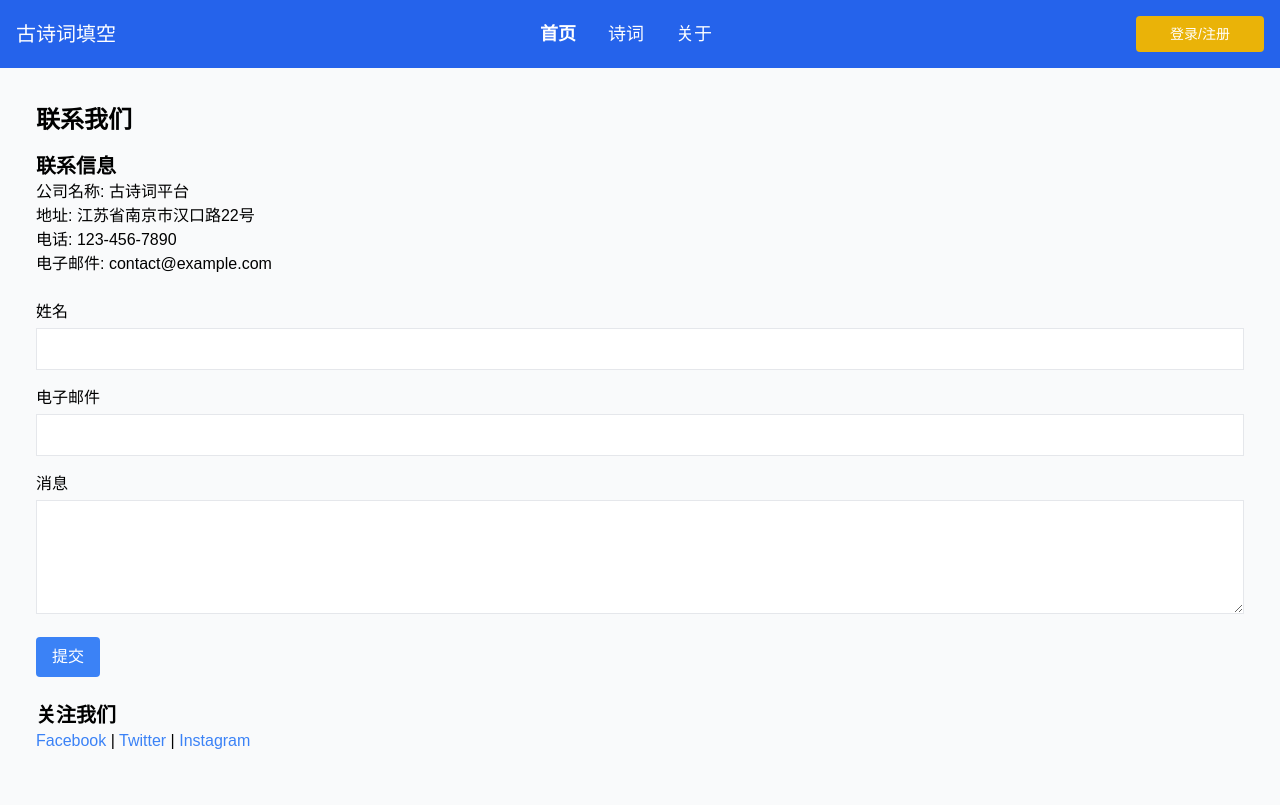
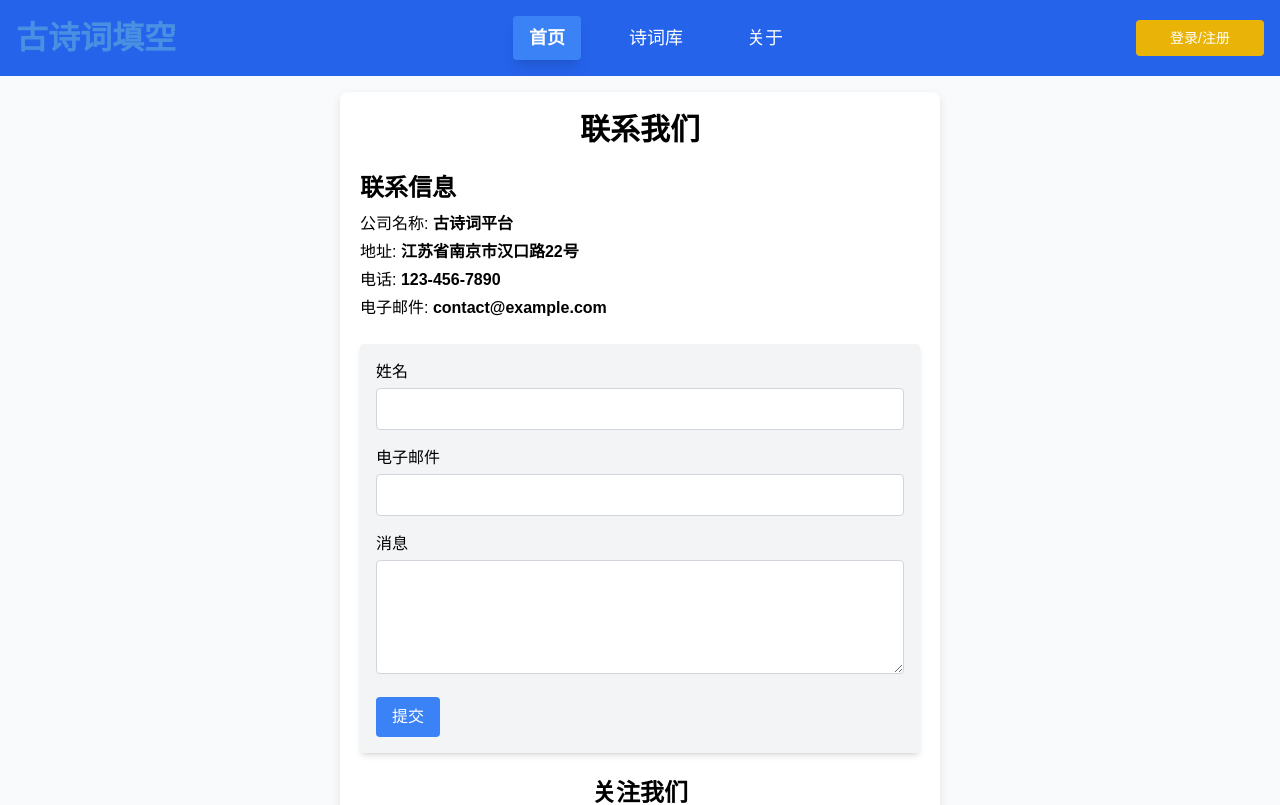
Before and after one commit to oclcph/HCI, a Vue app in the folder frontend/: page /about in a window 1280 px wide. Shown: the top 805 px of the page. Built offline with nearby package versions, Linux system fonts and the light colour scheme.

Commit message:
update header

```diff
--- a/frontend/src/components/Header.vue
+++ b/frontend/src/components/Header.vue
@@ -1,7 +1,8 @@
 <script lang="ts">
-import {defineComponent, onMounted, ref} from 'vue';
+import {defineComponent, onMounted, ref, onBeforeUnmount } from 'vue';
 import { useUserStore } from '../store/userStore';
 import {getUser} from "../api/user";
+import {useRouter} from "vue-router";
 
 export default defineComponent({
   setup() {
@@ -9,10 +10,25 @@ export default defineComponent({
     const isLoggedIn = ref(false); // 创建响应式状态
     const currentPage = ref('home');
     const showDropdown = ref(false);
+    const dropdownMenu = ref<HTMLDivElement | null>(null);
+
+    const closeDropdown = (event: MouseEvent) => {
+      if (
+          dropdownMenu.value &&
+          !dropdownMenu.value.contains(event.target as Node)
+      ) {
+        showDropdown.value = false;
+      }
+    };
 
     onMounted(() => {
+      document.addEventListener('click', closeDropdown);  // 监听鼠标，实现点到其他区域会自动关闭下拉框
       // 逻辑代码
       console.log(123456);
+    });
+    // 清理全局点击事件监听器
+    onBeforeUnmount(() => {
+      document.removeEventListener('click', closeDropdown);
     });
 
     const login = () => {
@@ -43,10 +59,12 @@ export default defineComponent({
     const setCurrentPage = (page: string) => {
       currentPage.value = page;
     }
+
     return {
       currentPage,
       showDropdown,
       isLoggedIn,
+      dropdownMenu,
       toggleDropdown,
       login,
       register,
@@ -59,32 +77,30 @@ export default defineComponent({
 
 <template>
   <header class="flex justify-between p-4 bg-blue-600 text-white text-xl">
-    <div class="logo">古诗词填空</div>
+    <router-link to="/" class="logo" @click="() => {setCurrentPage('home')}">古诗词填空</router-link>
     <nav class="flex items-center space-x-8 text-lg">
       <router-link to="/"
-                   class="hover:underline"
-                   :class="{ 'font-bold': currentPage === 'home' }"
+                   class="px-4 py-2 transition duration-300 ease-in-out rounded hover:bg-blue-200 hover:text-blue-600 active:bg-blue-400 active:text-white"
+                   :class="{ 'font-bold bg-blue-500 text-white shadow-lg': currentPage === 'home' }"
                    @click="setCurrentPage('home')">
         首页
       </router-link>
       <router-link to="/poems"
-                   class="hover:underline"
-                   :class="{ 'font-bold': currentPage === 'poems' }"
+                   class="px-4 py-2 transition duration-300 ease-in-out rounded hover:bg-blue-200 hover:text-blue-600 active:bg-blue-400 active:text-white"
+                   :class="{ 'font-bold bg-blue-500 text-white shadow-lg': currentPage === 'poems' }"
                    @click="setCurrentPage('poems')">
-        诗词
+        诗词库
       </router-link>
-
-      <!-- 将“关于”放到“登录”旁边 -->
       <router-link to="/about"
-                   class="hover:underline"
-                   :class="{ 'font-bold': currentPage === 'about' }"
+                   class="px-4 py-2 transition duration-300 ease-in-out rounded hover:bg-blue-200 hover:text-blue-600 active:bg-blue-400 active:text-white"
+                   :class="{ 'font-bold bg-blue-500 text-white shadow-lg': currentPage === 'about' }"
                    @click="setCurrentPage('about')">
         关于
       </router-link>
     </nav>
 
     <div class="relative flex items-center">
-      <div v-if="isLoggedIn" class="relative">
+      <div v-if="isLoggedIn" ref="dropdownMenu" class="relative">
         <img
             src="../assets/vue.svg"
             alt="个人头像"
@@ -94,20 +110,21 @@ export default defineComponent({
         <div v-if="showDropdown" class="absolute right-0 mt-2 w-48 bg-white shadow-lg rounded-md z-10">
           <router-link to="/profile"
                        class="block px-4 py-2 hover:bg-gray-200 text-gray-800 text-sm"
-                       @click="setCurrentPage('profile')"
+                       @click="() => {toggleDropdown(); setCurrentPage('profile')}"
           >
             个人中心
           </router-link>
           <router-link to="/settings"
                        class="block px-4 py-2 hover:bg-gray-200 text-gray-800 text-sm"
-                       @click="setCurrentPage('settings')"
+                       @click="() => { toggleDropdown(); setCurrentPage('settings') }"
           >
             设置
           </router-link>
-          <button @click="logout"
-                  class="block w-full text-left px-4 py-2 text-red-500 hover:bg-gray-100 text-sm">
+          <router-link to="/"
+                       @click="() => { logout(); setCurrentPage('home'); }"
+                       class="block w-full text-left px-4 py-2 text-red-500 hover:bg-gray-100 text-sm">
             退出登录
-          </button>
+          </router-link>
         </div>
       </div>
       <button v-else @click="login" class="bg-yellow-500 px-4 py-2 rounded hover:bg-yellow-400 text-sm w-32">
@@ -130,4 +147,12 @@ header {
 .absolute {
   position: absolute;
 }
+.logo {
+  font-size: 2rem; /* 字体大小 */
+  font-weight: bold; /* 字体加粗 */
+  color: #4A90E2; /* 字体颜色 */
+  text-decoration: none; /* 去掉下划线 */
+  transition: color 0.3s ease; /* 颜色变化过渡效果 */
+  cursor: pointer; /* 鼠标悬停时显示为手型 */
+}
 </style>
--- a/frontend/src/views/About.vue
+++ b/frontend/src/views/About.vue
@@ -1,39 +1,39 @@
 <template>
-  <div class="contact p-5">
-    <h1 class="text-2xl font-bold mb-4">联系我们</h1>
+  <div class="contact p-5 fade-in">
+    <h1 class="text-3xl font-bold mb-6 text-center">联系我们</h1>
 
     <div class="contact-info mb-6">
-      <h2 class="text-xl font-semibold">联系信息</h2>
-      <p>公司名称: 古诗词平台</p>
-      <p>地址: 江苏省南京市汉口路22号</p>
-      <p>电话: 123-456-7890</p>
-      <p>电子邮件: contact@example.com</p>
+      <h2 class="text-2xl font-semibold mb-2">联系信息</h2>
+      <p>公司名称: <strong>古诗词平台</strong></p>
+      <p>地址: <strong>江苏省南京市汉口路22号</strong></p>
+      <p>电话: <strong>123-456-7890</strong></p>
+      <p>电子邮件: <strong>contact@example.com</strong></p>
     </div>
 
-    <form @submit.prevent="submitForm" class="contact-form">
+    <form @submit.prevent="submitForm" class="contact-form bg-gray-100 p-4 rounded shadow-md">
       <div class="mb-4">
         <label for="name" class="block mb-1">姓名</label>
-        <input type="text" id="name" v-model="form.name" class="border p-2 w-full" required />
+        <input type="text" id="name" v-model="form.name" class="border border-gray-300 p-2 w-full rounded" required />
       </div>
       <div class="mb-4">
         <label for="email" class="block mb-1">电子邮件</label>
-        <input type="email" id="email" v-model="form.email" class="border p-2 w-full" required />
+        <input type="email" id="email" v-model="form.email" class="border border-gray-300 p-2 w-full rounded" required />
       </div>
       <div class="mb-4">
         <label for="message" class="block mb-1">消息</label>
-        <textarea id="message" v-model="form.message" class="border p-2 w-full" rows="4" required></textarea>
+        <textarea id="message" v-model="form.message" class="border border-gray-300 p-2 w-full rounded" rows="4" required></textarea>
       </div>
-      <button type="submit" class="bg-blue-500 text-white py-2 px-4 rounded hover:bg-blue-600">
+      <button type="submit" class="bg-blue-500 text-white py-2 px-4 rounded hover:bg-blue-600 transition duration-200">
         提交
       </button>
     </form>
 
-    <div class="social-media mt-6">
-      <h2 class="text-xl font-semibold">关注我们</h2>
+    <div class="social-media mt-6 text-center">
+      <h2 class="text-2xl font-semibold mb-2">关注我们</h2>
       <p>
-        <a href="https://facebook.com" target="_blank" class="text-blue-500">Facebook</a> |
-        <a href="https://twitter.com" target="_blank" class="text-blue-500">Twitter</a> |
-        <a href="https://instagram.com" target="_blank" class="text-blue-500">Instagram</a>
+        <a href="https://facebook.com" target="_blank" class="text-blue-500 hover:underline">Facebook</a> |
+        <a href="https://twitter.com" target="_blank" class="text-blue-500 hover:underline">Twitter</a> |
+        <a href="https://instagram.com" target="_blank" class="text-blue-500 hover:underline">Instagram</a>
       </p>
     </div>
   </div>
@@ -70,4 +70,30 @@ export default defineComponent({
 
 <style scoped>
 /* 这里可以添加其他样式 */
+.fade-in {
+  animation: fadeIn 1s ease-in-out;
+}
+
+@keyframes fadeIn {
+  from {
+    opacity: 0;
+    transform: translateY(20px);
+  }
+  to {
+    opacity: 1;
+    transform: translateY(0);
+  }
+}
+
+.contact {
+  max-width: 600px;
+  margin: 0 auto;
+  background-color: #ffffff;
+  border-radius: 8px;
+  box-shadow: 0 4px 10px rgba(0, 0, 0, 0.1);
+}
+
+.contact-info p {
+  margin: 4px 0;
+}
 </style>
--- a/frontend/src/views/Poems.vue
+++ b/frontend/src/views/Poems.vue
@@ -9,15 +9,8 @@ export default defineComponent({
       { title: '春晓', author: '孟浩然' },
     ]);
 
-    const addPoem = () => {
-      const newPoem = { title: '新诗词', author: '新作者' }; // 示例数据
-      poems.value.push(newPoem);
-      alert('新诗词已添加！');
-    };
-
     return {
       poems,
-      addPoem,
     };
   },
 });
@@ -25,15 +18,19 @@ export default defineComponent({
 
 <template>
   <div class="poems p-5">
-    <h1 class="text-2xl font-bold mb-4">诗词列表</h1>
-    <ul class="list-disc pl-5">
-      <li v-for="(poem, index) in poems" :key="index" class="mb-2">
-        <span class="font-semibold">{{ poem.title }}</span> - <span>{{ poem.author }}</span>
+    <!-- 标题 -->
+    <h1 class="text-3xl font-extrabold mb-6 text-center text-indigo-700 animate-fade-in delay-200">诗词列表</h1>
+    <!-- 列表部分 -->
+    <ul class="list-disc pl-5 space-y-4 max-w-xl mx-auto animate-fade-in delay-400">
+      <li
+          v-for="(poem, index) in poems"
+          :key="index"
+          class="p-4 bg-gray-100 shadow-lg rounded-lg transition-transform transform hover:scale-105"
+      >
+        <div class="font-semibold text-lg text-gray-800">{{ poem.title }}</div>
+        <div class="text-gray-600 text-sm">{{ poem.author }}</div>
       </li>
     </ul>
-    <button @click="addPoem" class="mt-4 bg-blue-500 text-white font-semibold py-2 px-4 rounded hover:bg-blue-600">
-      添加诗词
-    </button>
   </div>
 </template>
 
@@ -41,4 +38,29 @@ export default defineComponent({
 .poems {
   padding: 20px;
 }
+
+.animate-fade-in {
+  opacity: 0;
+  transform: translateY(-20px);
+  animation: fade-in 1s ease-out forwards;
+}
+
+.delay-200 {
+  animation-delay: 0.2s;
+}
+
+.delay-400 {
+  animation-delay: 0.4s;
+}
+
+@keyframes fade-in {
+  from {
+    opacity: 0;
+    transform: translateY(20px);
+  }
+  to {
+    opacity: 1;
+    transform: translateY(0);
+  }
+}
 </style>
```
Also changed, not shown: frontend/src/views/Home.vue (+40 -7 lines).
